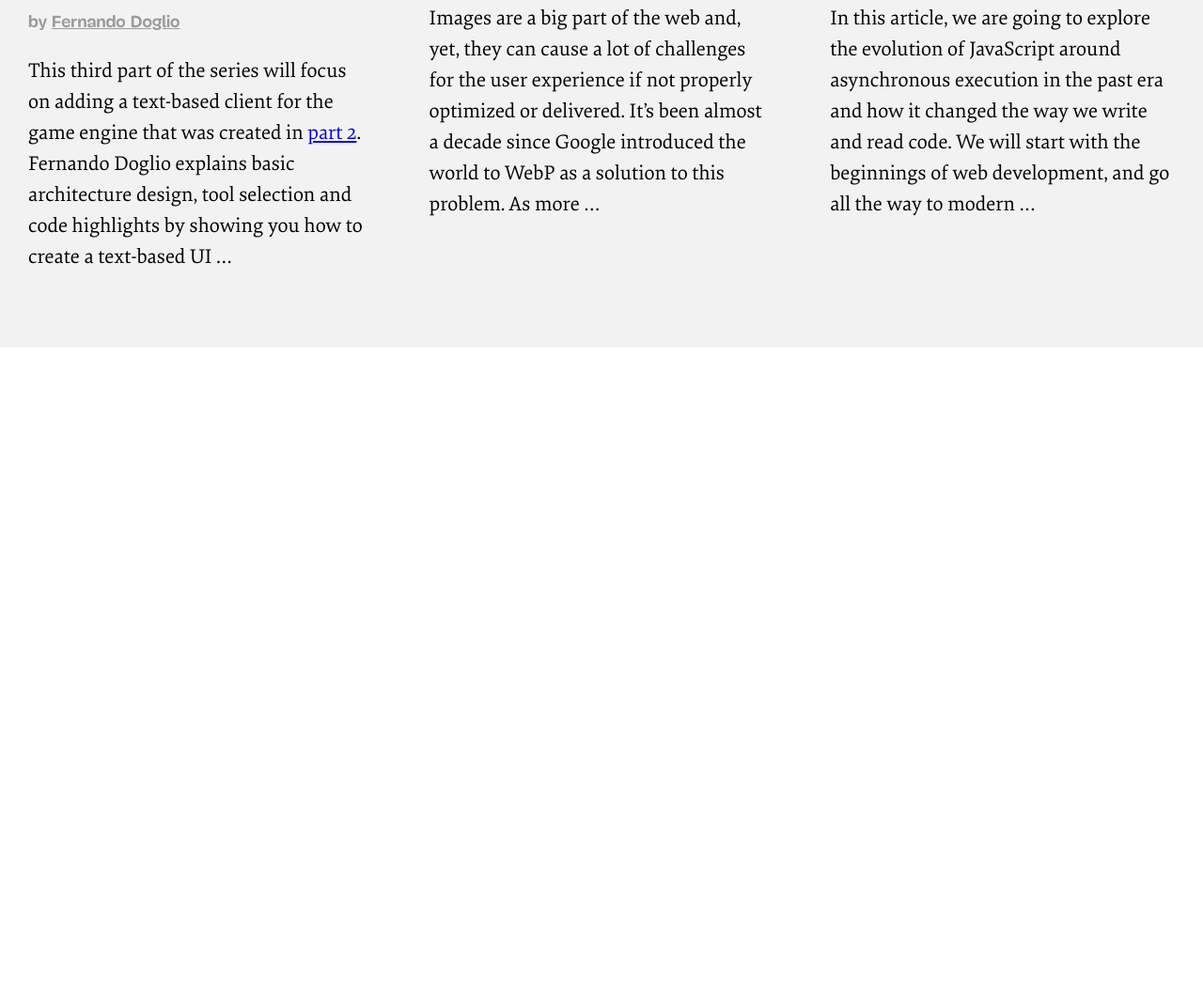
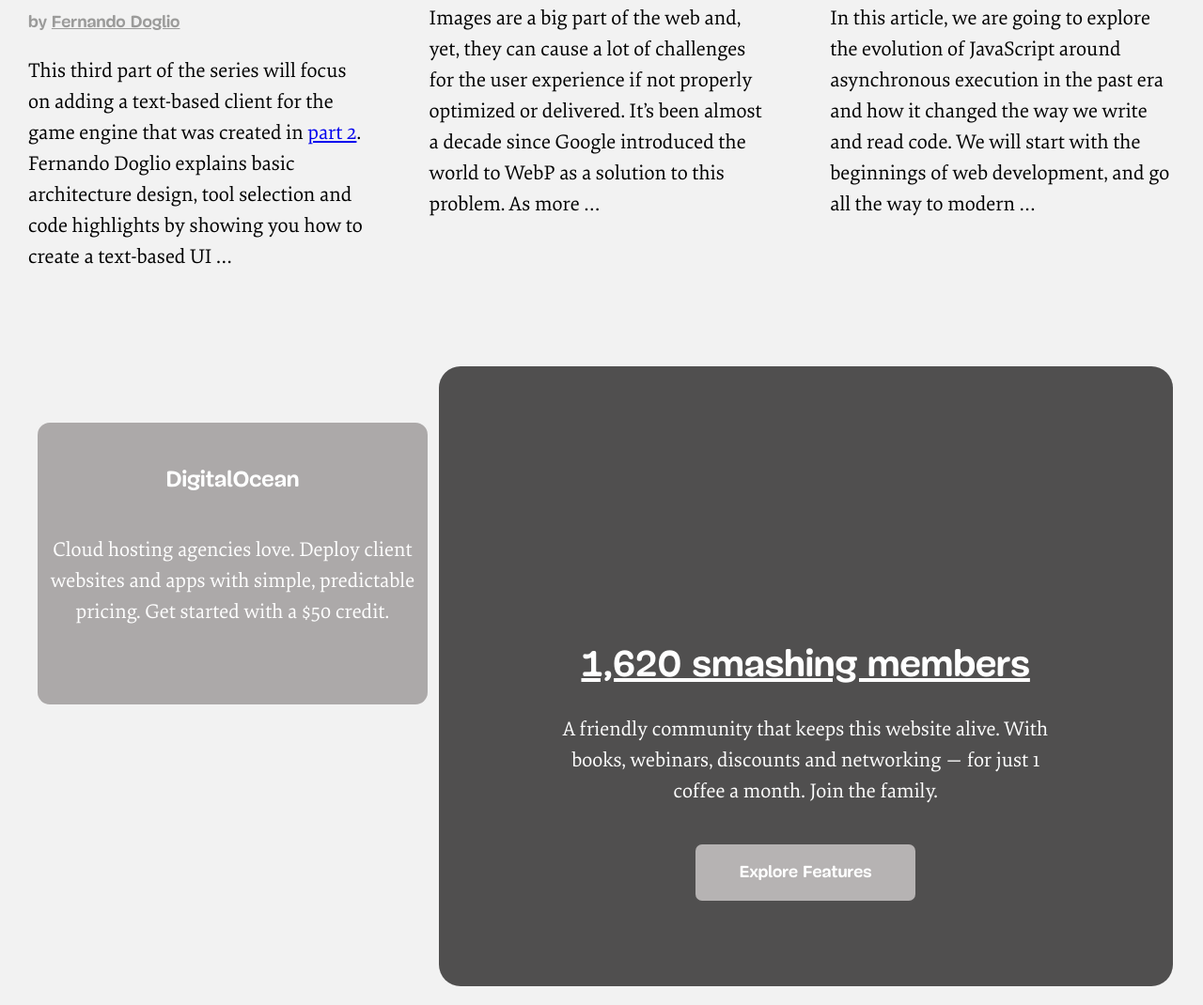
Before and after one commit to fegzycole/Smashing-magazine-clone, a website: page index.html in a window 1280 px wide. Shown: the part 1272-2342 px from the top of the page at 94% size. Before the commit the page ends 1642 px from the top, so only its background shows below. Drawn offline with Linux system fonts and the light colour scheme.

Commit message:
add and style supporters and members sections

```diff
--- a/css/style.css
+++ b/css/style.css
@@ -118,7 +118,9 @@ header nav ul > li:last-child {
   color: rgb(155, 155, 154);
 }
 
-.posts article p {
+.posts article p,
+.supporters p,
+.members p {
   margin-top: 25px;
   font-family: Elena;
   line-height: 1.5;
@@ -142,3 +144,61 @@ header nav ul > li:last-child {
   box-shadow: 3px 3px 7px rgba(66, 65, 65, 0.4);
   transform: scale(1.1);
 }
+
+.posts article:first-child:hover {
+  margin-left: 21px;
+}
+
+.post-members {
+  display: grid;
+  grid-template-columns: 34% 64%;
+  height: 700px;
+  grid-gap: 12px;
+  padding: 20px;
+  padding-left: 40px;
+  background-color: #f2f2f2;
+}
+
+.supporters {
+  height: 300px;
+  background-color: rgb(172, 169, 169);
+  border-radius: 13px;
+  margin-top: 60px;
+  text-align: center;
+  color: white;
+}
+
+.members {
+  background-color: rgb(80, 79, 79);
+  border-radius: 23px;
+  text-align: center;
+  color: white;
+}
+
+.supporters h2 {
+  padding-top: 50px;
+  padding-bottom: 20px;
+}
+
+.members h1 {
+  padding-top: 300px;
+  font-size: 40px;
+  text-decoration: underline;
+  padding-bottom: 30px;
+}
+
+.members p {
+  width: 70%;
+  margin: 0 auto;
+}
+
+.members button {
+  background-color: rgb(182, 179, 179);
+  width: 30%;
+  height: 60px;
+  border: none;
+  margin-top: 40px;
+  border-radius: 7px;
+  color: white;
+  font-size: 18px;
+}
--- a/index.html
+++ b/index.html
@@ -75,6 +75,20 @@
         </p>
       </article>
     </section>
+    <section class="post-members">
+      <article class="supporters">
+        <h2>DigitalOcean</h2>
+        <p>Cloud hosting agencies love. Deploy client websites and apps with simple, predictable pricing. Get started with a $50 credit.</p>
+      </article>
+      <article class="members">
+         <h1>1,620 smashing members</h1>
+         <p>A friendly community that keeps this website alive. With books, webinars, discounts and networking — for just 1 coffee a month. Join the family.</p>
+
+         <button>Explore Features</button>
+
+      </article>
+
+    </section>
   </main>
 </body>
 
```
